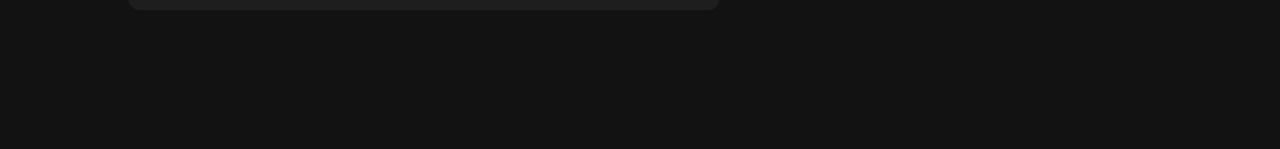
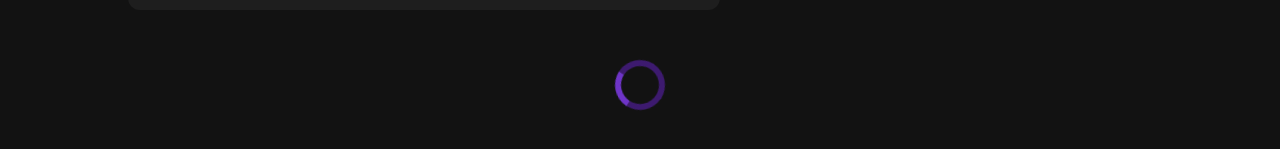
Before and after one commit to katsu-w/taska, a React (Vite) app: page / in a window 1280 px wide. Shown: the part 315-464 px from the top of the page. Built offline with nearby package versions, Linux system fonts and the light colour scheme.

Commit message:
add loader component

```diff
--- a/src/components/Header/HeaderLayout/HeaderLayout.scss
+++ b/src/components/Header/HeaderLayout/HeaderLayout.scss
@@ -3,6 +3,7 @@
 .header {
 	padding-block: rem(20);
 	position: fixed;
+	z-index: 5;
 	top: 0;
 	left: 0;
 	width: 100%;
--- /dev/null
+++ b/src/components/Loader/Loader.scss
@@ -0,0 +1,21 @@
+@use '/src/styles/helpers/mixins' as *;
+
+.loader {
+	@include abs-center;
+
+	width: 50px;
+	height: 50px;
+	border: 6px solid var(--color-secondary);
+	border-right-color: var(--color-accent);
+	border-radius: 50%;
+	animation: loader-spin ease-in-out 1s infinite;
+}
+
+@keyframes loader-spin {
+	0% {
+		transform: rotate(0);
+	}
+	100% {
+		transform: rotate(360deg);
+	}
+}
--- /dev/null
+++ b/src/components/Loader/Loader.tsx
@@ -0,0 +1,8 @@
+import './Loader.scss';
+
+export function Loader() {
+
+	return (
+		<div className="loader"></div>
+	);
+}
--- /dev/null
+++ b/src/components/Loader/index.ts
@@ -0,0 +1,3 @@
+import { Loader } from './Loader';
+
+export default Loader;
--- a/src/components/TaskList/TaskListLayout/TaskListLayout.tsx
+++ b/src/components/TaskList/TaskListLayout/TaskListLayout.tsx
@@ -1,9 +1,11 @@
 import './TaskListLayout.scss';
+import Loader from '../../Loader';
 
 export function TaskListLayout() {
 
 	return (
 		<main className='tasklist container'>
+			<Loader />
 			<div className="card">
 				<div className="card__details">
 					<input
```
